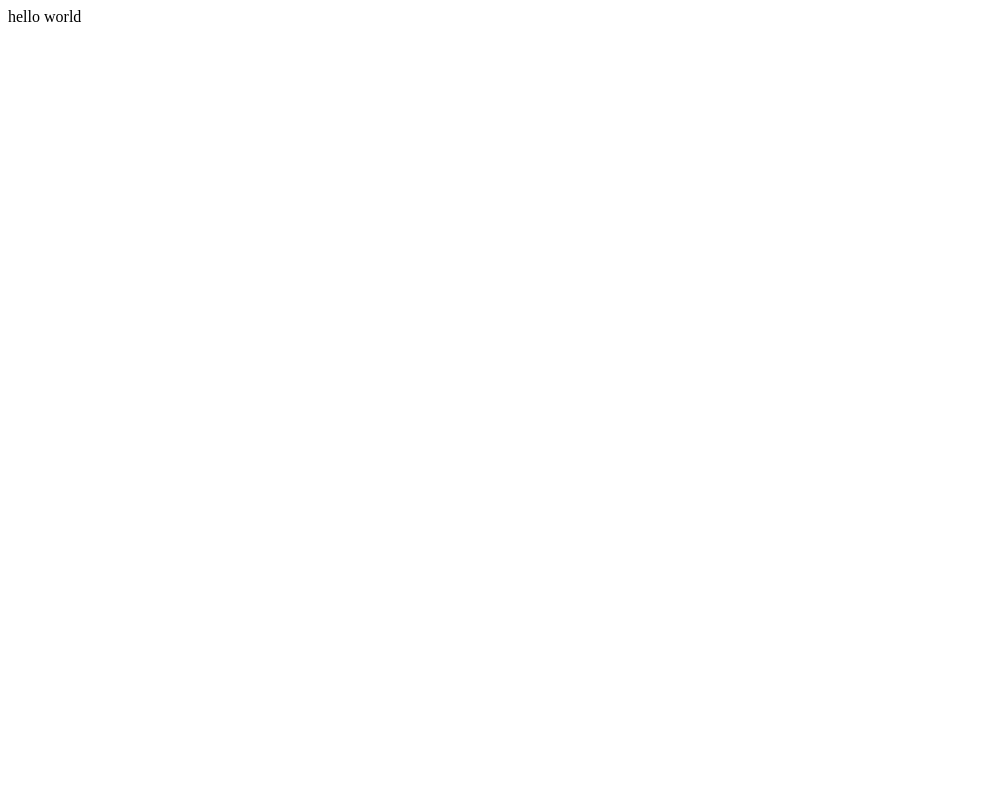
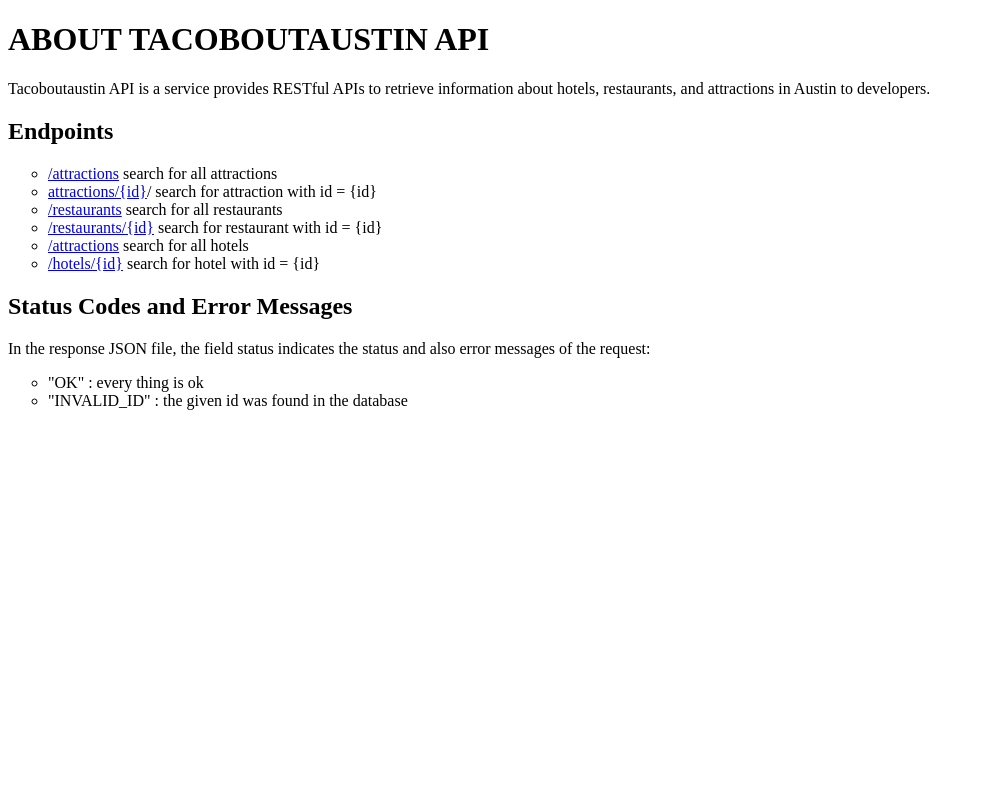
Before and after one commit to juanitotaveras/tacoboutaustin, a Flask app: page / in a window 1280 px wide. Before the commit the part shown is almost empty. Shown: the whole page, without its empty margins (0-985 px from the left). Run offline with Flask 2, Linux system fonts and the light colour scheme.

Commit message:
Add introduction and endpoints of the APIs to the API main page - api.tacoboutaustin.me

```diff
--- a/app/tacoapi.py
+++ b/app/tacoapi.py
@@ -31,7 +31,7 @@ def close_places(place_type, number, zip_code):
 
 @app.route('/')
 def hello_user():
-    return 'hello world'
+    return render_template('hello.html')
 
 
 @app.route('/restaurants')
--- a/app/templates/hello.html
+++ b/app/templates/hello.html
@@ -1,6 +1,24 @@
 <!DOCTYPE html>
 <html>
     <body>
-        <h1>Hello {{ name }}!</h1>
+        <h1>ABOUT TACOBOUTAUSTIN API</h1>
+        <p>Tacoboutaustin API is a service provides RESTful APIs to retrieve information about hotels, restaurants,
+        and attractions in Austin to developers.</p>
+        <h2> Endpoints </h2>
+        <ul style="list-style-type:circle">
+            <li><a href="http://api.tacoboutaustin.me/attractions">/attractions</a> search for all attractions</li>
+            <li><a href="http://api.tacoboutaustin.me/attractions/1">attractions/{id}</a>/ search for attraction with id = {id}</li>
+            <li><a href="http://api.tacoboutaustin.me/restaurants">/restaurants</a> search for all restaurants</li>
+            <li><a href="http://api.tacoboutaustin.me/restaurants/0">/restaurants/{id}</a> search for restaurant with id = {id}</li>
+            <li><a href="http://api.tacoboutaustin.me/attractions">/attractions</a> search for all hotels</li>
+            <li><a href="http://api.tacoboutaustin.me/hotels/0">/hotels/{id}</a> search for hotel with id = {id}</li>
+        </ul>
+        <h2>Status Codes and Error Messages</h2>
+        <p>In the response JSON file, the field status indicates the status and also error messages of the request:</p>
+
+        <ul style="list-style-type:circle">
+            <li>"OK"          : every thing is ok</li>
+            <li>"INVALID_ID"  : the given id was found in the database</li>
+        </ul>
     </body>
 </html>
```
